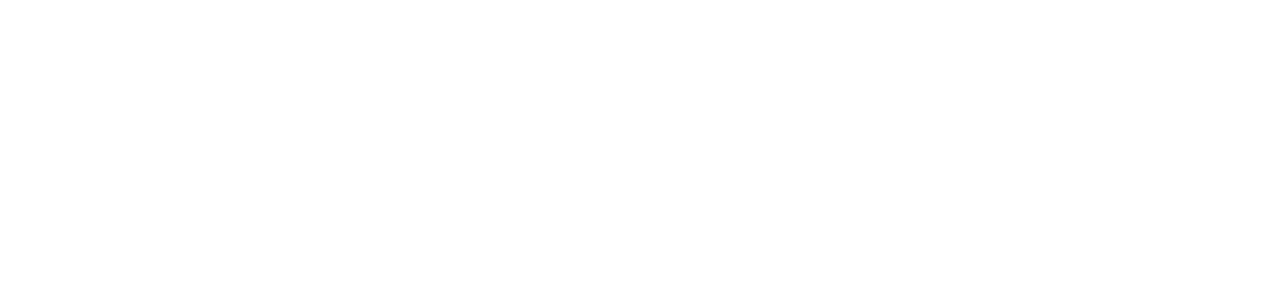
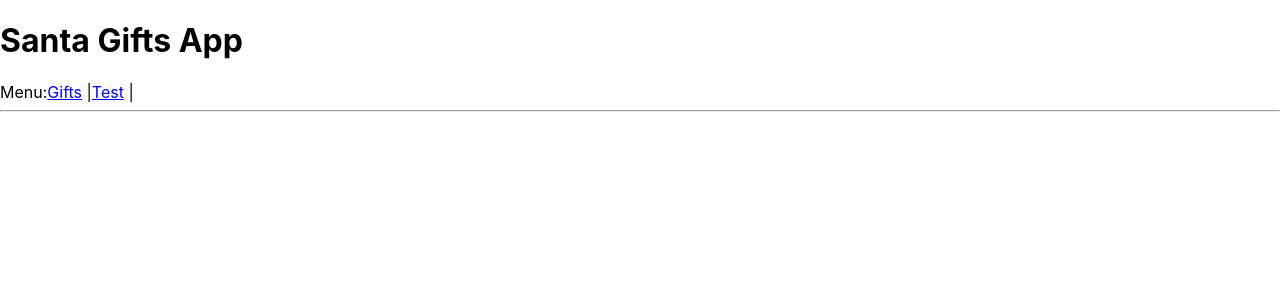
Before and after one commit to jakubhfake/lista-swietego-mikolaja-react-fe, a React (Create React App) app: page / in a window 1280 px wide. Before the commit this address had no page. Shown: the top 300 px of the page. Built offline with nearby package versions, Linux system fonts and the light colour scheme.

Commit message:
add menu link in App view

```diff
--- a/src/App.tsx
+++ b/src/App.tsx
@@ -3,15 +3,23 @@
 import {GiftsList} from "./components/Gifts/GiftsList";
 import {GiftsView} from "./views/GiftsView";
 import {LoadingSpinner} from "./components/common/LoadingSpinner/LoadingSpinner";
-import {Route, Routes} from "react-router-dom";
+import {Link, Route, Routes} from "react-router-dom";
 import {TestView} from "./views/TestView";
+import React from "react";
 
 function App() {
   return (
-      <Routes>
-          <Route path={"/gift"} element={<GiftsView/>}></Route>
-          <Route path={"/test"} element={<TestView/>}></Route>
-      </Routes>
+      <>
+          <h1>Santa Gifts App</h1>
+          Menu:
+          <Link to={"/gift"}>Gifts</Link> |
+          <Link to={"/test"}>Test</Link> |
+          <hr/>
+          <Routes>
+              <Route path={"/gift"} element={<GiftsView/>}></Route>
+              <Route path={"/test"} element={<TestView/>}></Route>
+          </Routes>
+      </>
   );
 }
 
--- a/src/views/GiftsView.tsx
+++ b/src/views/GiftsView.tsx
@@ -7,9 +7,5 @@
     <>
         <GiftsList/>
         <GiftAdd/>
-        <h1>
-            Test!
-        </h1>
-        <Link to={"/test"}>Switch to test</Link>
     </>
 );
--- a/src/views/TestView.tsx
+++ b/src/views/TestView.tsx
@@ -8,6 +8,5 @@
         <h1>
             Test!
         </h1>
-        <Link to={"/gift"}>Switch to gifts</Link>
     </>
 );
```
